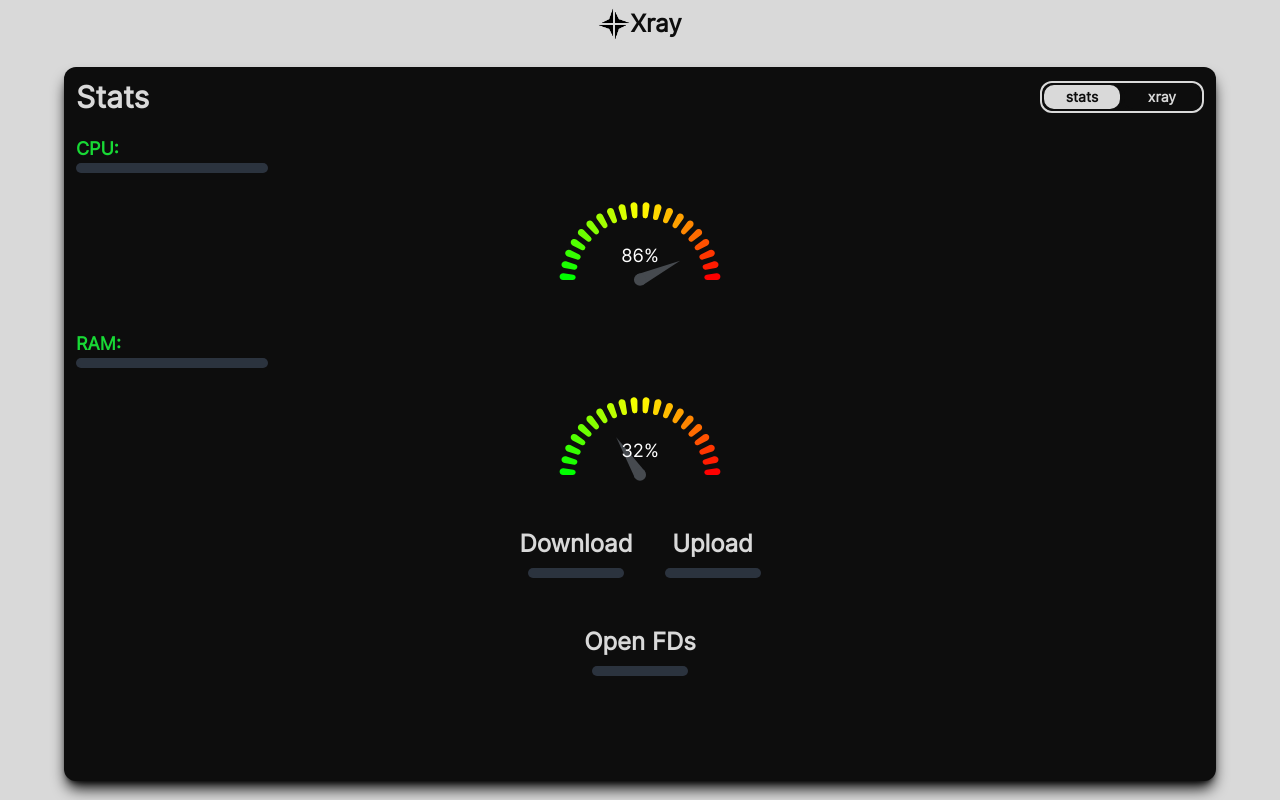
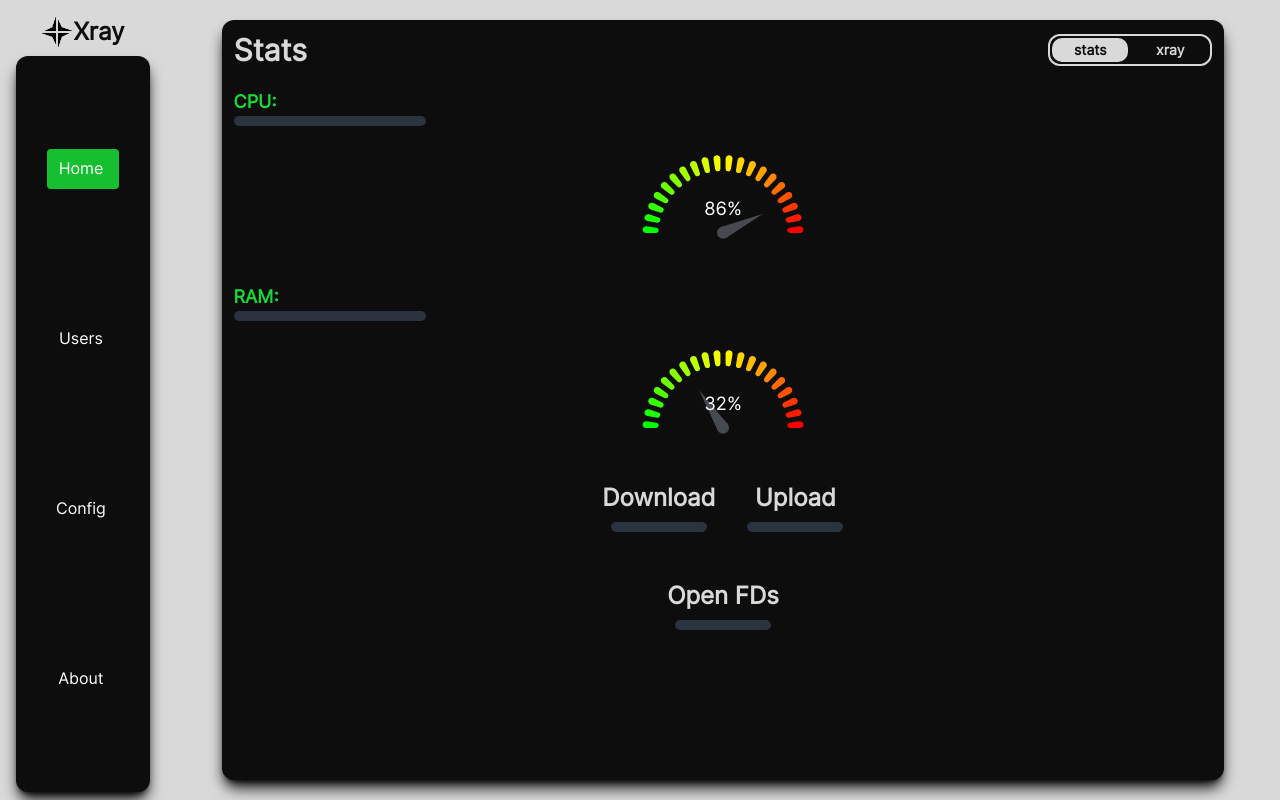
Before and after one commit to lilendian0x00/xray-manager, a React (Create React App) app: page /home/stats in a window 1280 px wide. Built offline with nearby package versions, Linux system fonts and the light colour scheme.

Commit message:
Fixed responsiveness of navbar and also added transitions

```diff
--- a/src/App.jsx
+++ b/src/App.jsx
@@ -9,7 +9,7 @@ import About from './Components/About/About';
 
 function App() {
   return (
-    <div className="flex flex-col h-full">
+    <div className="flex flex-col h-full w-full md:flex-row">
       <Navbar />
       <AnimatePresence mode='wait'>
         <Routes>
--- a/src/Components/Home/Home.jsx
+++ b/src/Components/Home/Home.jsx
@@ -41,7 +41,7 @@ function Home() {
 
     return (
         <motion.div
-            className='dark flex flex-col flex-shrink justify-center items-center h-full'
+            className='dark flex flex-col flex-shrink justify-center items-center h-full md:w-full'
             initial={{ opacity: 0 }}
             animate={{ opacity: 1 }}
             exit={{ opacity: 0 }}
@@ -54,11 +54,11 @@ function Home() {
                     <h1 className='mr-auto text-3xl font-bold text-[var(--wash-black)] dark:text-[var(--creamy)]'>{page.charAt(0).toUpperCase() + page.slice(1)}</h1>
                     <div className='flex flex-row outline-none border-solid border-2 border-[var(--creamy)] rounded-xl bg-transparent'>
 
-                        <Link to={"/home/stats"} onClick={() => setPage("stats")} className={`flex flex-col outline-none justify-center border-solid border-[var(--wash-black)] border-2 rounded-xl text-sm font-bold w-20 h-7 ${(page === "stats") ? "bg-[#D9D9D9] text-[#0D0D0D]" : "text-[#D9D9D9]"}`} >
+                        <Link to={"/home/stats"} onClick={() => setPage("stats")} className={`flex flex-col outline-none justify-center border-solid border-[var(--wash-black)] border-2 rounded-xl text-sm font-bold w-20 h-7 transition duration-150 ease-in-out hover:ease-in ${(page === "stats") ? "bg-[#D9D9D9] text-[#0D0D0D]" : "text-[#D9D9D9]"}`} >
                             <span>stats</span>
                         </Link>
 
-                        <Link to={"/home/xray"} onClick={() => setPage("xray")} className={`flex flex-col outline-none justify-center border-solid border-[var(--wash-black)] border-2 rounded-xl text-sm font-bold w-20 h-7 ${(page === "xray") ? "bg-[#D9D9D9] text-[#0D0D0D]" : "text-[#D9D9D9]"}`} >
+                        <Link to={"/home/xray"} onClick={() => setPage("xray")} className={`flex flex-col outline-none justify-center border-solid border-[var(--wash-black)] border-2 rounded-xl text-sm font-bold w-20 h-7 transition duration-150 ease-in-out hover:ease-in ${(page === "xray") ? "bg-[#D9D9D9] text-[#0D0D0D]" : "text-[#D9D9D9]"}`} >
                             <span>xray</span>
                         </Link>
 
--- a/src/Components/Navbar/Navbar.jsx
+++ b/src/Components/Navbar/Navbar.jsx
@@ -1,5 +1,5 @@
 import React, { useState, useRef } from 'react'
-import { Link } from 'react-router-dom';
+import { Link, useLocation } from 'react-router-dom';
 import './Navbar.scss'
 import logo from '../../assets/images/xray.png';
 import { CSSTransition } from "react-transition-group";
@@ -11,20 +11,40 @@ function Navbar(props) {
 
   //const showMenu = (isMenuOpen) ? " block" : " hidden";
   const nodeRef = useRef(null);
-
+  const location = useLocation().pathname;
   return (
-    <nav className='flex-shrink'>
-      <div className="dark flex flex-wrap items-center justify-center mx-auto p-2">
+    <nav className=''>
+      <div className="dark flex md:flex-col flex-wrap md:flex-nowrap items-center justify-center p-4 h-full">
 
         <a href="/" className="flex items-center">
           <img src={logo} className="h-8" alt="Xray Logo" />
           <span className="self-center text-2xl font-semibold whitespace-nowrap dark:text-[var(--wash-black)]">Xray</span>
         </a>
 
-        <button type="button" onClick={() => { setMenuButton(!isMenuOpen) }} className="inline-flex items-center p-2 w-16 h-10 justify-center text-sm text-[var(--goblin-green)] rounded-xl md:hidden focus:outline-none dark:text-[var(--wash-black)]">
+        <button type="button" onClick={() => { setMenuButton(!isMenuOpen) }} className="inline-flex items-center md:hidden p-2 w-16 h-10 justify-center text-sm text-[var(--goblin-green)] rounded-xl focus:outline-none dark:text-[var(--wash-black)]">
           <Hamburger direction='left' distance='sm' size={32} duration={0.35} />
         </button>
 
+        <div className={"hidden w-full h-full self-center md:block text-center flex-shrink outline-none"}>
+          <ul className="font-medium h-full flex flex-col outline-none flex-shrink justify-around items-center p-7 mt-2 border-0 rounded-xl bg-gray-50 dark:bg-[var(--wash-black)] shadow-lg shadow-black">
+            <li>
+              <Link to="/home/stats" className={`block transition duration-150 ease-in-out hover:ease-in py-2 pl-3 pr-4 text-white rounded ${(location.includes("/home/")) ? `bg-[var(--goblin-green)]` : `hover:bg-gray-100 dark:text-white dark:hover:bg-gray-700 dark:hover:text-white`}`}>Home</Link>
+            </li>
+
+            <li>
+              <Link to="/users" className={`block transition duration-150 ease-in-out hover:ease-in py-2 pl-3 pr-4 text-white rounded ${(location === "/users") ? `bg-[var(--goblin-green)]` : `hover:bg-gray-100 dark:text-white dark:hover:bg-gray-700 dark:hover:text-white`}`}>Users</Link>
+            </li>
+
+            <li>
+              <Link to="/config" className={`block transition duration-150 ease-in-out hover:ease-in py-2 pl-3 pr-4 text-white rounded ${(location === "/config") ? `bg-[var(--goblin-green)]` : `hover:bg-gray-100 dark:text-white dark:hover:bg-gray-700 dark:hover:text-white`}`}>Config</Link>
+            </li>
+
+            <li>
+              <Link to="/about" className={`block transition duration-150 ease-in-out hover:ease-in py-2 pl-3 pr-4 text-white rounded ${(location === "/about") ? `bg-[var(--goblin-green)]` : `hover:bg-gray-100 dark:text-white dark:hover:bg-gray-700 dark:hover:text-white`}`}>About</Link>
+            </li>
+
+          </ul>
+        </div>
 
         <CSSTransition
           nodeRef={nodeRef}
@@ -35,28 +55,28 @@ function Navbar(props) {
           onEnter={() => setMenu(true)}
           onExited={() => setMenu(false)}
         >
-          <div ref={nodeRef} className={"w-full md:block md:w-auto text-center"} id="navbar-default">
+          <div ref={nodeRef} className={"w-full md:w-auto md:h-full text-center"} id="navbar-default">
             {isMenuCSSOpen &&
-              <ul className="font-medium flex flex-row justify-center items-center p-3 md:p-0 mt-2 border border-gray-100 rounded-lg bg-gray-50 md:flex-row md:space-x-8 md:mt-0 md:border-0 md:bg-white dark:bg-[var(--wash-black)] md:dark:bg-gray-900 dark:border-gray-700">
-                <li className=''>
-                  <Link to="/home" className="block py-2 pl-3 pr-4 text-white bg-[var(--goblin-green)] rounded md:bg-transparent md:text-blue-700 md:p-0 dark:text-white md:dark:text-blue-500">Home</Link>
+              <ul className="font-medium flex flex-row md:flex-col justify-center items-center p-3 mt-2 border border-gray-100 rounded-lg bg-gray-50 dark:bg-[var(--wash-black)] dark:border-gray-700 shadow-md shadow-black">
+                <li>
+                  <Link to="/home/stats" className={`block transition duration-150 ease-in-out hover:ease-in py-2 pl-3 pr-4 text-white rounded ${(location.includes("/home/")) ? `bg-[var(--goblin-green)]` : `hover:bg-gray-100 dark:text-white dark:hover:bg-gray-700 dark:hover:text-white`}`}>Home</Link>
                 </li>
 
                 <li>
-                  <Link to="/users" className="block py-2 pl-3 pr-4 text-gray-900 rounded hover:bg-gray-100 md:hover:bg-transparent md:border-0 md:hover:text-blue-700 md:p-0 dark:text-white md:dark:hover:text-blue-500 dark:hover:bg-gray-700 dark:hover:text-white md:dark:hover:bg-transparent">Users</Link>
+                  <Link to="/users" className={`block transition duration-150 ease-in-out hover:ease-in py-2 pl-3 pr-4 text-white rounded ${(location === "/users") ? `bg-[var(--goblin-green)]` : `hover:bg-gray-100 dark:text-white dark:hover:bg-gray-700 dark:hover:text-white`}`}>Users</Link>
                 </li>
 
                 <li>
-                  <Link to="/config" className="block py-2 pl-3 pr-4 text-gray-900 rounded hover:bg-gray-100 md:hover:bg-transparent md:border-0 md:hover:text-blue-700 md:p-0 dark:text-white md:dark:hover:text-blue-500 dark:hover:bg-gray-700 dark:hover:text-white md:dark:hover:bg-transparent">Config</Link>
+                  <Link to="/config" className={`block transition duration-150 ease-in-out hover:ease-in py-2 pl-3 pr-4 text-white rounded ${(location === "/config") ? `bg-[var(--goblin-green)]` : `hover:bg-gray-100 dark:text-white dark:hover:bg-gray-700 dark:hover:text-white`}`}>Config</Link>
                 </li>
 
                 <li>
-                  <Link to="/about" className="block py-2 pl-3 pr-4 text-gray-900 rounded hover:bg-gray-100 md:hover:bg-transparent md:border-0 md:hover:text-blue-700 md:p-0 dark:text-white md:dark:hover:text-blue-500 dark:hover:bg-gray-700 dark:hover:text-white md:dark:hover:bg-transparent">About</Link>
+                  <Link to="/about" className={`block transition duration-150 ease-in-out hover:ease-in py-2 pl-3 pr-4 text-white rounded ${(location === "/about") ? `bg-[var(--goblin-green)]` : `hover:bg-gray-100 dark:text-white dark:hover:bg-gray-700 dark:hover:text-white`}`}>About</Link>
                 </li>
 
               </ul>
+            }
 
-            }
           </div>
 
 
```
Also changed, not shown: src/Components/Home/xray/Xray.jsx (line endings or trailing spaces).
